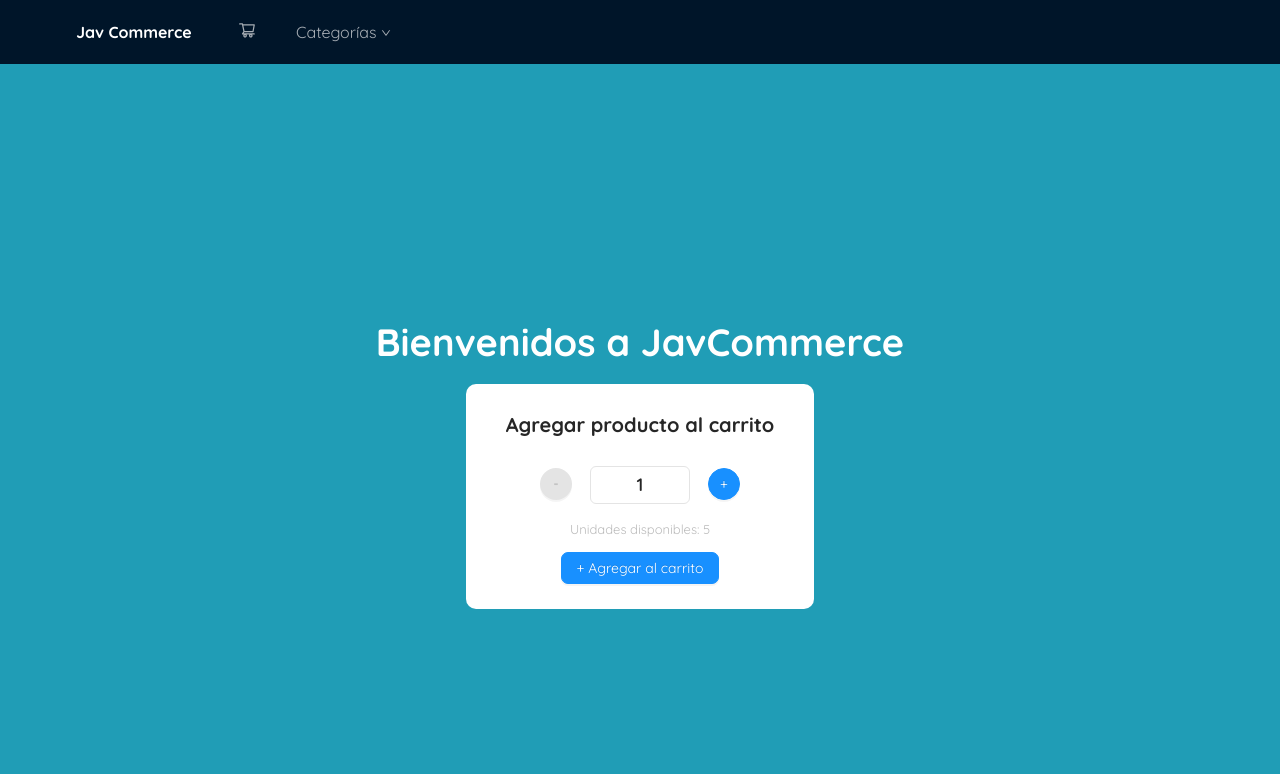
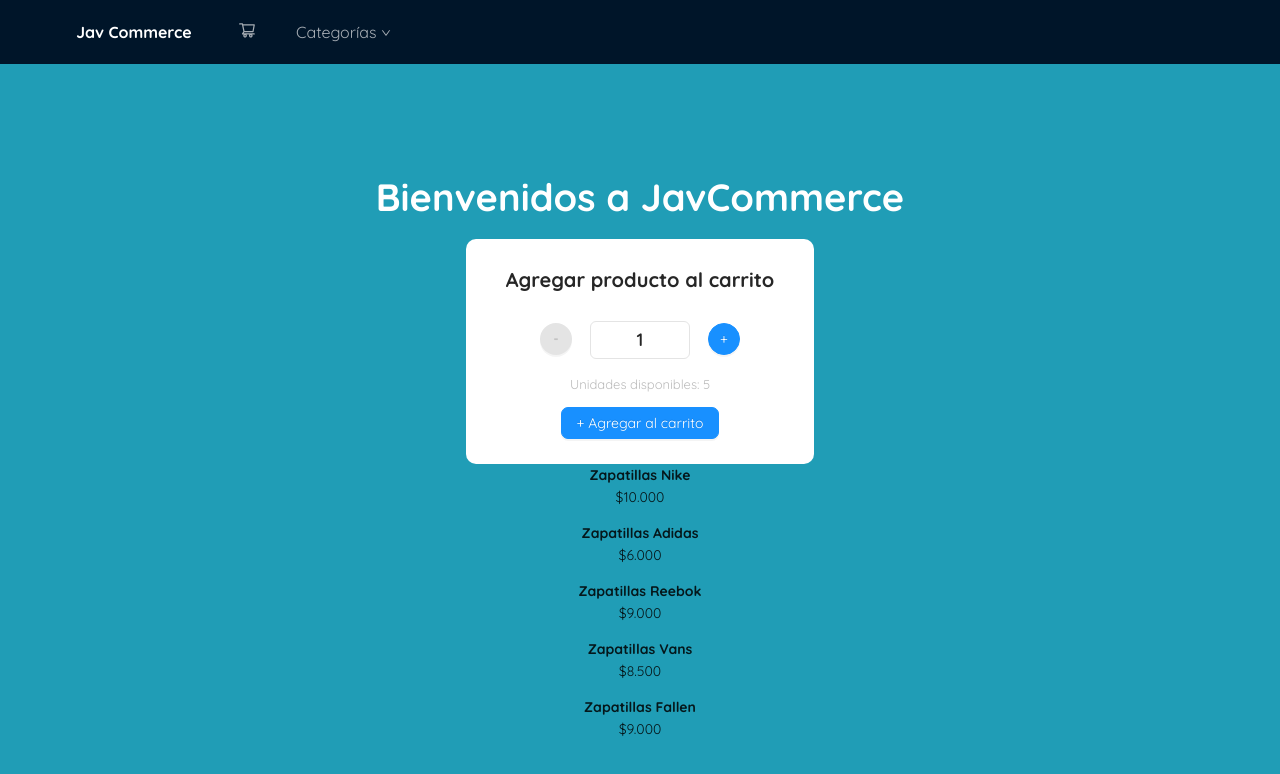
Before and after one commit to javgon89/app-coderhouse, a React (Create React App) app: page / in a window 1280 px wide. Shown: the top 774 px of the page. Built offline with nearby package versions, Linux system fonts and the light colour scheme.

Commit message:
Entraga clase 6 parte 1

```diff
--- /dev/null
+++ b/src/Components/Item/index.js
@@ -0,0 +1,15 @@
+const Item =({title,price})=>{
+
+
+    return(
+        <>
+
+            <div >
+                <b>{title}</b>
+                <p>{price}</p>
+            </div>
+        </>
+    )
+}
+
+export default Item
--- a/src/Components/ItemCount/index.js
+++ b/src/Components/ItemCount/index.js
@@ -6,22 +6,17 @@ const ItemCount =({initial,stock}) =>{
 
     const [counter, setCounter] = useState(initial)
 
-    const sumarProducto=()=>{
-        return counter<stock ? setCounter(counter+1) : null
-    }
+    const sumarProducto=()=>{counter<stock && setCounter(counter+1)}
 
-    const quitarProducto=()=>{
-        return counter>initial ? setCounter(counter-1) : null
-    }
+    const quitarProducto=()=>{counter>initial && setCounter(counter-1)}
 
-    console.log(counter)
 
     return(
         <>
             <div className="addProduct">
                 <p className="counterTitle">Agregar producto al carrito</p>
                 <div className="counter">
-                    <Tooltip title="Quitar producto">
+                    <Tooltip title={counter>initial ? "Quitar producto":null}>
                         <Button type="primary"
                                 shape="circle"
                                 onClick={quitarProducto}
--- /dev/null
+++ b/src/Components/ItemList/index.js
@@ -0,0 +1,42 @@
+import Item from "../Item"
+
+
+const ItemList =()=>{
+
+const productos=[
+        {id:0, title:"Zapatillas Nike", price:"$10.000"},
+        {id:1, title:"Zapatillas Adidas", price:"$6.000"},
+        {id:2, title:"Zapatillas Reebok", price:"$9.000"},
+        {id:3, title:"Zapatillas Vans", price:"$8.500"},
+        {id:4, title:"Zapatillas Fallen", price:"$9.000"}
+        ]
+
+const getProducts = async ()=> {
+    return new Promise((resolve,reject)=>{
+        setTimeout(()=>{resolve(productos)},3000)
+
+    }
+)
+}
+
+const productsDelay = async()=>{
+    console.log(await getProducts())
+}
+
+productsDelay()
+
+
+return(
+        <>
+
+            <div>
+
+                {productos.map(e=><Item key={e.id} title={e.title} price={e.price}/>)}
+
+            </div>
+
+        </>
+    )
+}
+
+export default ItemList
--- a/src/Containers/ItemListContainer.js
+++ b/src/Containers/ItemListContainer.js
@@ -1,5 +1,6 @@
 import { Typography } from 'antd';
 import ItemCount from '../Components/ItemCount';
+import ItemList from '../Components/ItemList';
 import './style.css'
 
 
@@ -11,6 +12,7 @@ const ItemListContainer =({greeting})=>{
         <>
             <Title className='customFont'>{greeting}</Title>
             <ItemCount initial={1} stock={5}/>
+            <ItemList/>
         </>
     )
 
```
Also changed, not shown: 1 other file (tests, documents, lock files or other folders).
